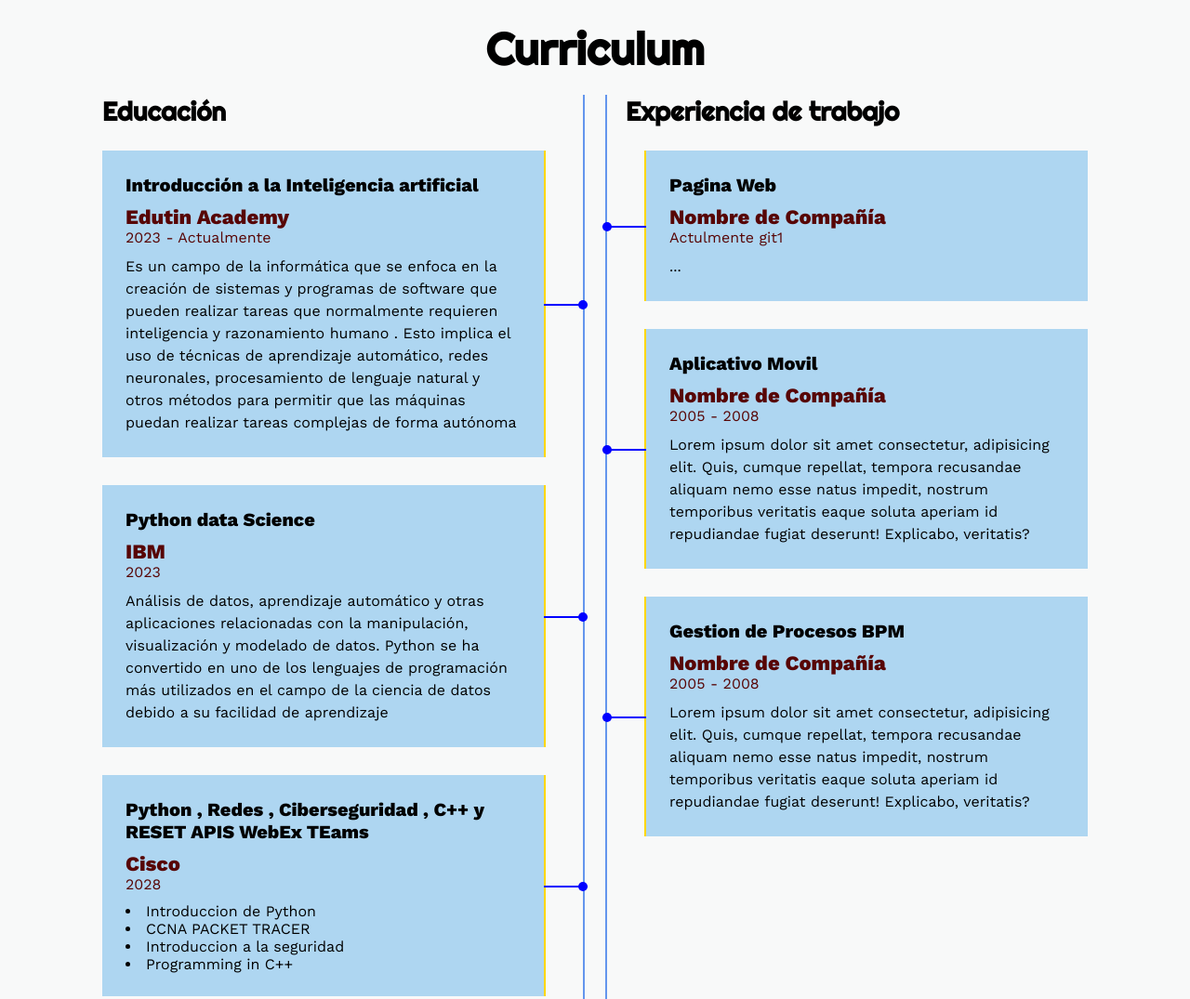
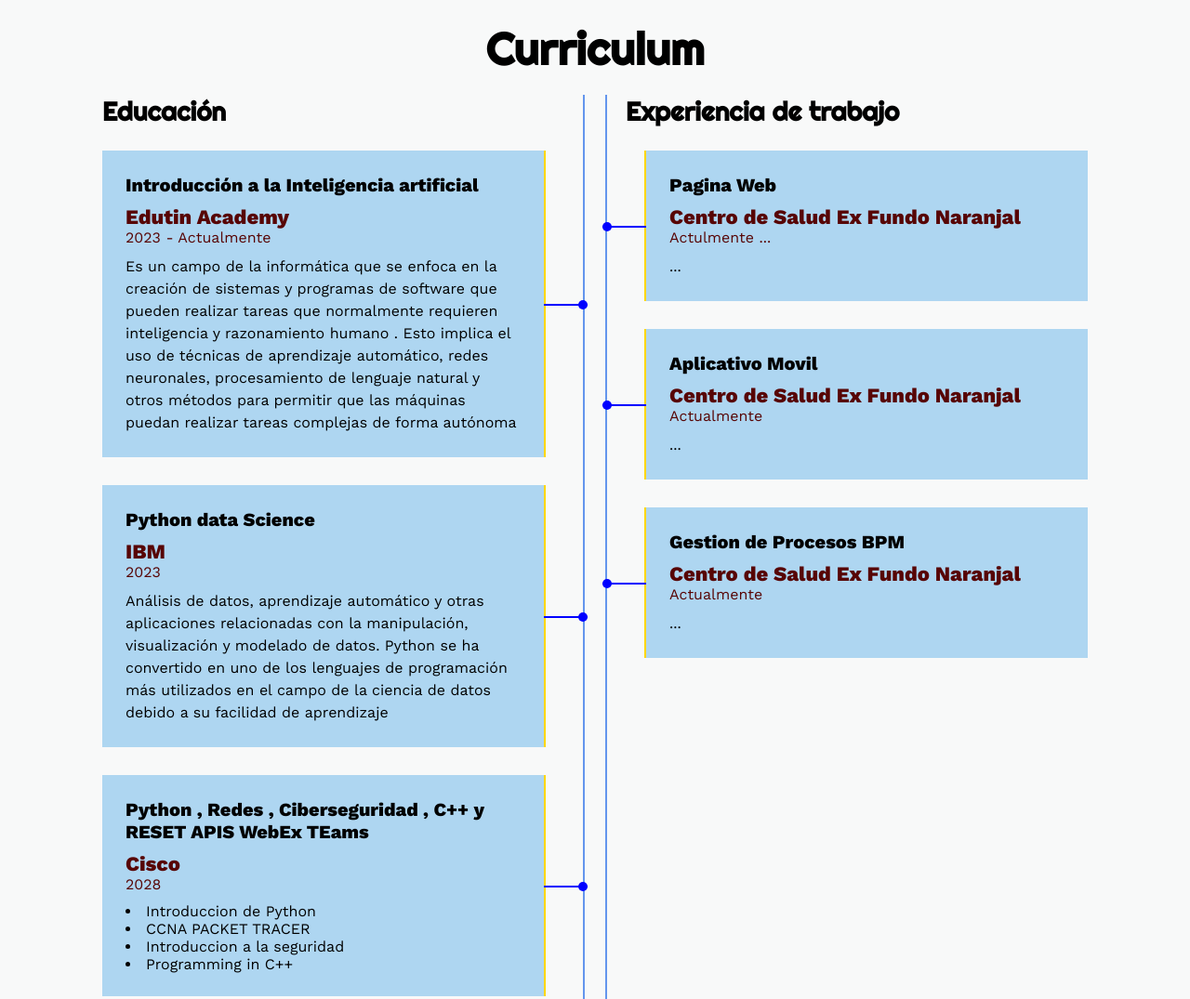
Before and after one commit to JsManuelS/portafolio, a plain HTML site: page index.html in a window 1280 px wide. Shown: the part 2224-3299 px from the top of the page at 93% size. Drawn offline with nearby package versions, Linux system fonts and the light colour scheme.

Commit message:
Actualizado

```diff
--- a/index.html
+++ b/index.html
@@ -283,8 +283,8 @@
                     <h3>Experiencia de trabajo</h3>
                     <div class="item der">
                         <h4>Pagina Web</h4>
-                        <span class="casa">Nombre de Compañía</span>
-                        <span class="fecha">Actulmente git1</span>
+                        <span class="casa">Centro de Salud Ex Fundo Naranjal</span>
+                        <span class="fecha">Actulmente ...</span>
                         <p>...</p>
                         <div class="conectord">
                             <div class="circulod"></div>
@@ -292,18 +292,18 @@
                     </div>
                     <div class="item der">
                         <h4>Aplicativo Movil</h4>
-                        <span class="casa">Nombre de Compañía</span>
-                        <span class="fecha">2005 - 2008</span>
-                        <p>Lorem ipsum dolor sit amet consectetur, adipisicing elit. Quis, cumque repellat, tempora recusandae aliquam nemo esse natus impedit, nostrum temporibus veritatis eaque soluta aperiam id repudiandae fugiat deserunt! Explicabo, veritatis?</p>
+                        <span class="casa">Centro de Salud Ex Fundo Naranjal</span>
+                        <span class="fecha">Actualmente</span>
+                        <p>...</p>
                         <div class="conectord">
                             <div class="circulod"></div>
                         </div>
                     </div>
                     <div class="item der">
                         <h4>Gestion de Procesos BPM</h4>
-                        <span class="casa">Nombre de Compañía</span>
-                        <span class="fecha">2005 - 2008</span>
-                        <p>Lorem ipsum dolor sit amet consectetur, adipisicing elit. Quis, cumque repellat, tempora recusandae aliquam nemo esse natus impedit, nostrum temporibus veritatis eaque soluta aperiam id repudiandae fugiat deserunt! Explicabo, veritatis?</p>
+                        <span class="casa">Centro de Salud Ex Fundo Naranjal</span>
+                        <span class="fecha">Actualmente</span>
+                        <p>...</p>
                         <div class="conectord">
                             <div class="circulod"></div>
                         </div>
```
Also changed, not shown: imagenes/p1.jpg.
